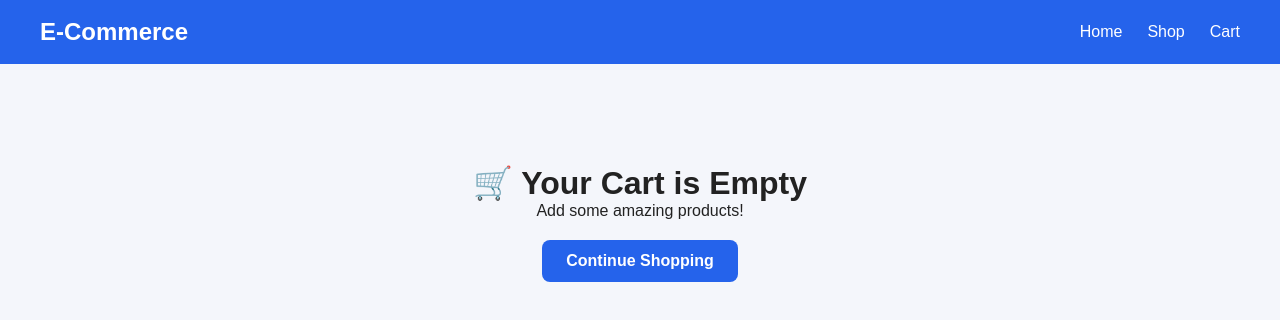
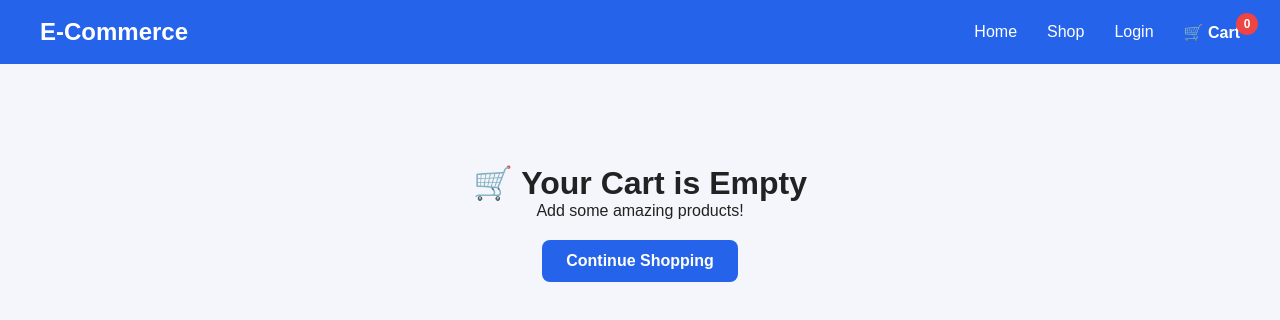
Before and after one commit to shaili-dixit/E-Commerce, a React (Vite) app: page /cart in a window 1280 px wide. Shown: the top 320 px of the page. Built offline with nearby package versions, Linux system fonts and the light colour scheme.

Commit message:
cart local Storage Feature

```diff
--- a/src/Context/CartContext.jsx
+++ b/src/Context/CartContext.jsx
@@ -1,10 +1,25 @@
-import { createContext, useState } from "react";
+import { createContext, useState, useEffect } from "react";
 
 export const CartContext = createContext();
 
 function CartProvider({ children }) {
 
-    const [cart, setCart] = useState([]);
+    const [cart, setCart] = useState(() => {
+
+        const savedCart = localStorage.getItem("cart");
+
+        return savedCart ? JSON.parse(savedCart) : [];
+
+    });
+
+    useEffect(() => {
+
+        localStorage.setItem(
+            "cart",
+            JSON.stringify(cart)
+        );
+
+    }, [cart]);
 
     function addToCart(product) {
 
--- a/src/components/Navbar.jsx
+++ b/src/components/Navbar.jsx
@@ -1,6 +1,10 @@
 import { NavLink } from "react-router-dom";
+import { useContext } from "react";
+import { CartContext } from "../context/CartContext";
 
 function Navbar() {
+
+    const { cart } = useContext(CartContext);
 
     return (
 
@@ -11,7 +15,10 @@ function Navbar() {
                 alignItems: "center",
                 background: "#2563eb",
                 padding: "18px 40px",
-                color: "white"
+                color: "white",
+                position: "sticky",
+                top: 0,
+                zIndex: 1000
             }}
         >
 
@@ -20,15 +27,60 @@ function Navbar() {
             <div
                 style={{
                     display: "flex",
-                    gap: "25px"
+                    alignItems: "center",
+                    gap: "30px"
                 }}
             >
 
-                <NavLink to="/">Home</NavLink>
+                <NavLink
+                    to="/"
+                    style={({ isActive }) => ({
+                        color: "white",
+                        textDecoration: "none",
+                        fontWeight: isActive ? "bold" : "normal"
+                    })}
+                >
+                    Home
+                </NavLink>
 
-                <NavLink to="/shop">Shop</NavLink>
+                <NavLink
+                    to="/shop"
+                    style={({ isActive }) => ({
+                        color: "white",
+                        textDecoration: "none",
+                        fontWeight: isActive ? "bold" : "normal"
+                    })}
+                >
+                    Shop
+                </NavLink>
 
-                <NavLink to="/cart">Cart</NavLink>
+                <NavLink
+                    to="/login"
+                    style={({ isActive }) => ({
+                        color: "white",
+                        textDecoration: "none",
+                        fontWeight: isActive ? "bold" : "normal"
+                    })}
+                >
+                    Login
+                </NavLink>
+
+                <NavLink
+                    to="/cart"
+                    className="cart-link"
+                    style={({ isActive }) => ({
+                        color: "white",
+                        textDecoration: "none",
+                        fontWeight: isActive ? "bold" : "normal"
+                    })}
+                >
+                    🛒 Cart
+
+                    <span className="cart-badge">
+                        {cart.length}
+                    </span>
+
+                </NavLink>
 
             </div>
 
--- a/src/index.css
+++ b/src/index.css
@@ -265,3 +265,39 @@ margin-top:20px;
 }
 
 }
+
+.cart-link{
+
+    position:relative;
+
+}
+
+.cart-badge{
+
+    position:absolute;
+
+    top:-10px;
+
+    right:-18px;
+
+    background:#ef4444;
+
+    color:white;
+
+    width:22px;
+
+    height:22px;
+
+    border-radius:50%;
+
+    display:flex;
+
+    justify-content:center;
+
+    align-items:center;
+
+    font-size:12px;
+
+    font-weight:bold;
+
+}
```
